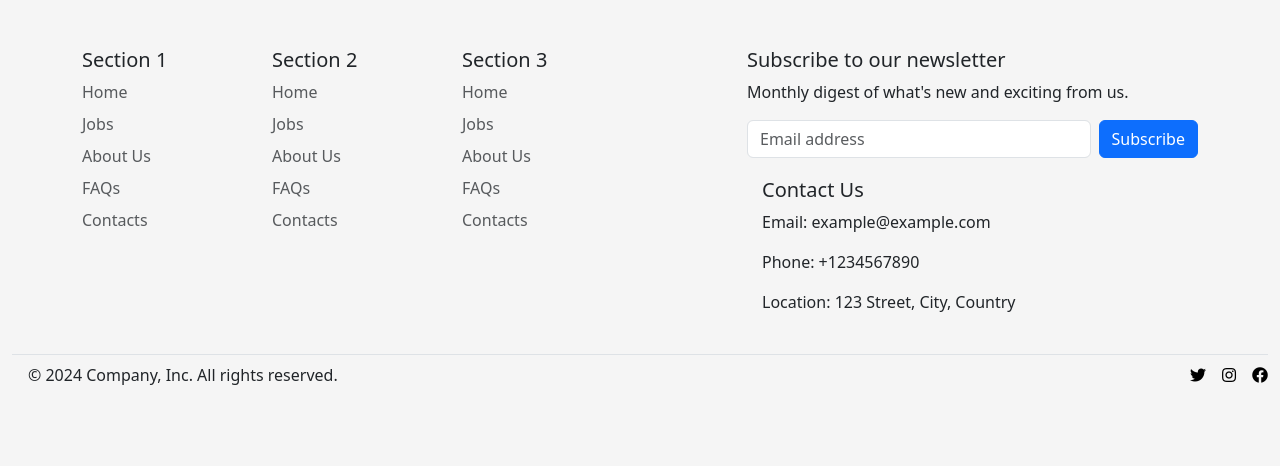
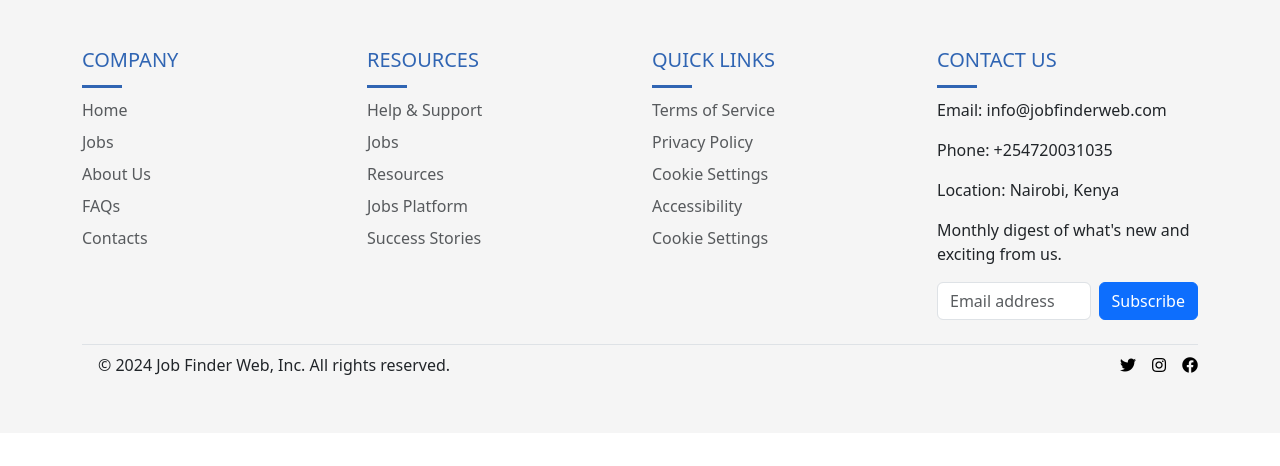
Before and after one commit to Mutai05/Job-Finder-Web, a Flask app: template app/templates/includes/footer.html in a window 1280 px wide. Shown: the top 466 px of the page. Run offline with Flask 3, Linux system fonts and the light colour scheme; the template is opened without the code that fills it, so the values that code supplies are empty; some libraries are stand-ins or nearby versions.

Commit message:
Updated footer content and styles

```diff
--- a/app/templates/includes/footer.html
+++ b/app/templates/includes/footer.html
@@ -1,123 +1,61 @@
 <!DOCTYPE html>
 <html lang="en" data-bs-theme="auto">
   <head>
-    <script src="../assets/js/color-modes.js"></script>
-
     <meta charset="utf-8" />
     <meta name="viewport" content="width=device-width, initial-scale=1" />
-    <title>Footers · Bootstrap v5.3</title>
+    <title>Main Footer</title>
 
     <!-- Bootstrap CSS -->
     <link href="https://cdn.jsdelivr.net/npm/bootstrap@5.3.3/dist/css/bootstrap.min.css" rel="stylesheet" />
 
     <!-- Font Awesome -->
     <link
-      rel="stylesheet"
-      href="https://cdnjs.cloudflare.com/ajax/libs/font-awesome/4.7.0/css/font-awesome.min.css"
-    />
-
-    <link
       href="https://cdnjs.cloudflare.com/ajax/libs/font-awesome/5.15.4/css/all.min.css"
       rel="stylesheet"
     />
 
     <style>
-      .bd-placeholder-img {
-        font-size: 1.125rem;
-        text-anchor: middle;
-        -webkit-user-select: none;
-        -moz-user-select: none;
-        user-select: none;
-      }
+      /* Updated CSS */
 
-      @media (min-width: 768px) {
-        .bd-placeholder-img-lg {
-          font-size: 3.5rem;
-        }
-      }
-
-      .b-example-divider {
-        width: 100%;
-        height: 3rem;
-        background-color: rgba(0, 0, 0, 0.1);
-        border: solid rgba(0, 0, 0, 0.15);
-        border-width: 1px 0;
-        box-shadow: inset 0 0.5em 1.5em rgba(0, 0, 0, 0.1), inset 0 0.125em 0.5em rgba(0, 0, 0, 0.15);
-      }
-
-      .b-example-vr {
-        flex-shrink: 0;
-        width: 1.5rem;
-        height: 100vh;
-      }
-
-      .bi {
-        vertical-align: -0.125em;
-        fill: currentColor;
-      }
-
-      .nav-scroller {
-        position: relative;
-        z-index: 2;
-        height: 2.75rem;
-        overflow-y: hidden;
-      }
-
-      .nav-scroller .nav {
-        display: flex;
-        flex-wrap: nowrap;
-        padding-bottom: 1rem;
-        margin-top: -1px;
-        overflow-x: auto;
-        text-align: center;
-        white-space: nowrap;
-        -webkit-overflow-scrolling: touch;
-      }
-
-      .btn-bd-primary {
-        --bd-violet-bg: #712cf9;
-        --bd-violet-rgb: 112.520718, 44.062154, 249.437846;
-
-        --bs-btn-font-weight: 600;
-        --bs-btn-color: var(--bs-white);
-        --bs-btn-bg: var(--bd-violet-bg);
-        --bs-btn-border-color: var(--bd-violet-bg);
-        --bs-btn-hover-color: var(--bs-white);
-        --bs-btn-hover-bg: #6528e0;
-        --bs-btn-hover-border-color: #6528e0;
-        --bs-btn-focus-shadow-rgb: var(--bd-violet-rgb);
-        --bs-btn-active-color: var(--bs-btn-hover-color);
-        --bs-btn-active-bg: #5a23c8;
-        --bs-btn-active-border-color: #5a23c8;
-      }
-
-      .bd-mode-toggle {
-        z-index: 1500;
-      }
-
-      .bd-mode-toggle .dropdown-menu .active .bi {
-        display: block !important;
-      }
-
-      /* Updated CSS */
       footer {
         background-color: #f5f5f5;
         width: 100%;
       }
 
       .contact-details {
-        margin-top: 20px;
         text-align: left;
-        padding-left: 15px;
+      }
+
+      .py-4 {
+        padding-top: 3rem !important;
+        padding-bottom: 1.5rem !important;
+      }
+
+      h5.footer-h5 {
+        color: #3065b3;
+      }
+
+      .divider {
+        width: 40px;
+        height: 3px;
+        background-color: #3065b3;
+      }
+
+      .divider-wrapper {
+        padding-top: 5px;
+        padding-bottom: 10px;
       }
     </style>
   </head>
   <body>
-    <footer class="py-5">
+    <footer class="py-4">
       <div class="container">
         <div class="row">
-          <div class="col-6 col-md-2 mb-3">
-            <h5>Section 1</h5>
+          <div class="col-12 col-md-6 col-lg-3 mb-3">
+            <h5 class="footer-h5">COMPANY</h5>
+            <div class="divider-wrapper">
+              <div class="divider"></div>
+            </div>
             <ul class="nav flex-column">
               <li class="nav-item mb-2"><a href="/" class="nav-link p-0 text-body-secondary">Home</a></li>
               <li class="nav-item mb-2"><a href="/jobs" class="nav-link p-0 text-body-secondary">Jobs</a></li>
@@ -131,39 +69,64 @@
             </ul>
           </div>
 
-          <div class="col-6 col-md-2 mb-3">
-            <h5>Section 2</h5>
+          <div class="col-12 col-md-6 col-lg-3 mb-3">
+            <h5 class="footer-h5">RESOURCES</h5>
+            <div class="divider-wrapper">
+              <div class="divider"></div>
+            </div>
             <ul class="nav flex-column">
-              <li class="nav-item mb-2"><a href="/" class="nav-link p-0 text-body-secondary">Home</a></li>
+              <li class="nav-item mb-2">
+                <a href="/" class="nav-link p-0 text-body-secondary">Help & Support</a>
+              </li>
               <li class="nav-item mb-2"><a href="/jobs" class="nav-link p-0 text-body-secondary">Jobs</a></li>
               <li class="nav-item mb-2">
-                <a href="/about-us" class="nav-link p-0 text-body-secondary">About Us</a>
+                <a href="/about-us" class="nav-link p-0 text-body-secondary">Resources</a>
               </li>
-              <li class="nav-item mb-2"><a href="/faqs" class="nav-link p-0 text-body-secondary">FAQs</a></li>
               <li class="nav-item mb-2">
-                <a href="/contact-us" class="nav-link p-0 text-body-secondary">Contacts</a>
+                <a href="/faqs" class="nav-link p-0 text-body-secondary">Jobs Platform</a>
+              </li>
+              <li class="nav-item mb-2">
+                <a href="/contact-us" class="nav-link p-0 text-body-secondary">Success Stories</a>
               </li>
             </ul>
           </div>
 
-          <div class="col-6 col-md-2 mb-3">
-            <h5>Section 3</h5>
+          <div class="col-12 col-md-6 col-lg-3 mb-3">
+            <h5 class="footer-h5">QUICK LINKS</h5>
+            <div class="divider-wrapper">
+              <div class="divider"></div>
+            </div>
             <ul class="nav flex-column">
-              <li class="nav-item mb-2"><a href="/" class="nav-link p-0 text-body-secondary">Home</a></li>
-              <li class="nav-item mb-2"><a href="/jobs" class="nav-link p-0 text-body-secondary">Jobs</a></li>
               <li class="nav-item mb-2">
-                <a href="/about-us" class="nav-link p-0 text-body-secondary">About Us</a>
+                <a href="/" class="nav-link p-0 text-body-secondary">Terms of Service</a>
               </li>
-              <li class="nav-item mb-2"><a href="/faqs" class="nav-link p-0 text-body-secondary">FAQs</a></li>
               <li class="nav-item mb-2">
-                <a href="/contact-us" class="nav-link p-0 text-body-secondary">Contacts</a>
+                <a href="/jobs" class="nav-link p-0 text-body-secondary">Privacy Policy</a>
+              </li>
+              <li class="nav-item mb-2">
+                <a href="/about-us" class="nav-link p-0 text-body-secondary">Cookie Settings</a>
+              </li>
+              <li class="nav-item mb-2">
+                <a href="/faqs" class="nav-link p-0 text-body-secondary">Accessibility</a>
+              </li>
+              <li class="nav-item mb-2">
+                <a href="/contact-us" class="nav-link p-0 text-body-secondary">Cookie Settings</a>
               </li>
             </ul>
           </div>
 
-          <div class="col-md-5 offset-md-1 mb-3">
+          <div class="col-12 col-md-6 col-lg-3 mb-3">
+            <div class="contact-details">
+              <h5 class="footer-h5">CONTACT US</h5>
+              <div class="divider-wrapper">
+                <div class="divider"></div>
+              </div>
+              <p>Email: info@jobfinderweb.com</p>
+              <p>Phone: +254720031035</p>
+              <p>Location: Nairobi, Kenya</p>
+            </div>
+
             <form>
-              <h5>Subscribe to our newsletter</h5>
               <p>Monthly digest of what's new and exciting from us.</p>
               <div class="d-flex flex-column flex-sm-row w-100 gap-2">
                 <label for="newsletter1" class="visually-hidden">Email address</label>
@@ -171,21 +134,13 @@
                 <button class="btn btn-primary" type="button">Subscribe</button>
               </div>
             </form>
-
-            <!-- Contact details -->
-            <div class="contact-details">
-              <h5>Contact Us</h5>
-              <p>Email: example@example.com</p>
-              <p>Phone: +1234567890</p>
-              <p>Location: 123 Street, City, Country</p>
-            </div>
           </div>
         </div>
       </div>
 
-      <div class="container-fluid">
+      <div class="container container-fluid">
         <div class="d-flex flex-column flex-sm-row justify-content-between py-2 my-2 border-top">
-          <p class="ms-3">&copy; 2024 Company, Inc. All rights reserved.</p>
+          <p class="ms-3">&copy; 2024 Job Finder Web, Inc. All rights reserved.</p>
           <ul class="list-unstyled d-flex">
             <li class="ms-3">
               <a class="link-body-emphasis" href="#"><i class="fab fa-twitter"></i></a>
```
